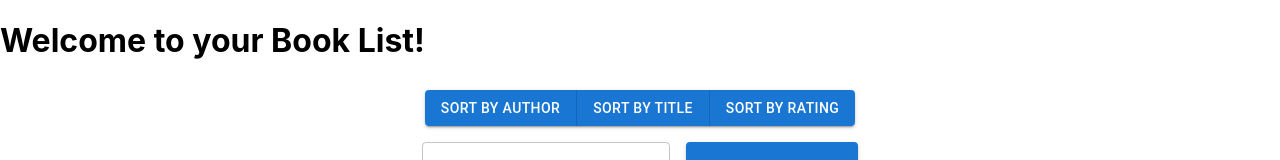
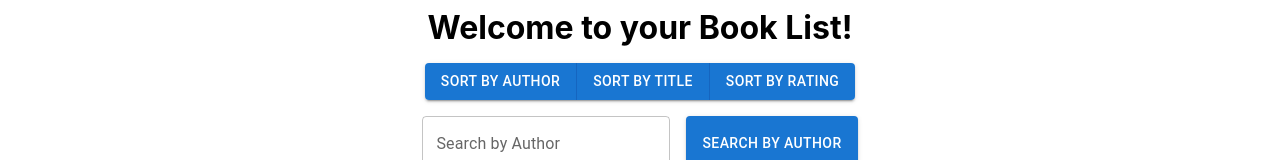
Before and after one commit to gkhmara/capstone-book-react-frontend, a React (Create React App) app: page / in a window 1280 px wide. Shown: the top 160 px of the page. Built offline with nearby package versions, Linux system fonts and the light colour scheme; no server answers.

Commit message:
add basic style to Header.js

```diff
--- a/src/components/Header.js
+++ b/src/components/Header.js
@@ -1,9 +1,21 @@
 import React from "react";
+import Box from '@mui/material/Box';
 
 function Header() {
   return (
     <>
-      <h1>Welcome to your Book List!</h1>
+      <Box
+        sx={{
+          display: 'flex',
+          flexDirection: 'column',
+          alignItems: 'center',
+            '& > *': {
+            m: 1,
+        },
+        }}
+      >
+        <h1>Welcome to your Book List!</h1>
+      </Box>
     </>
   );
 }
```
